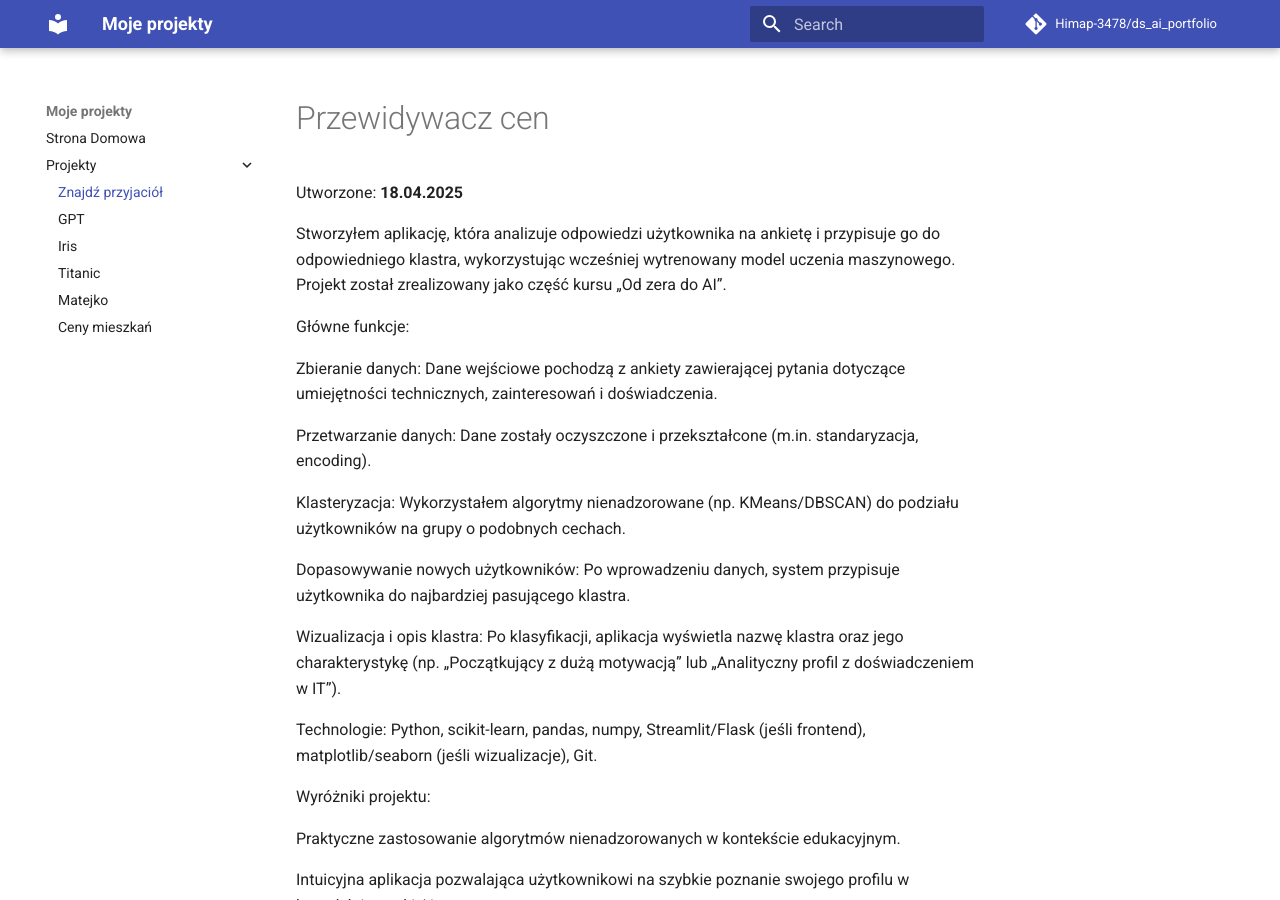
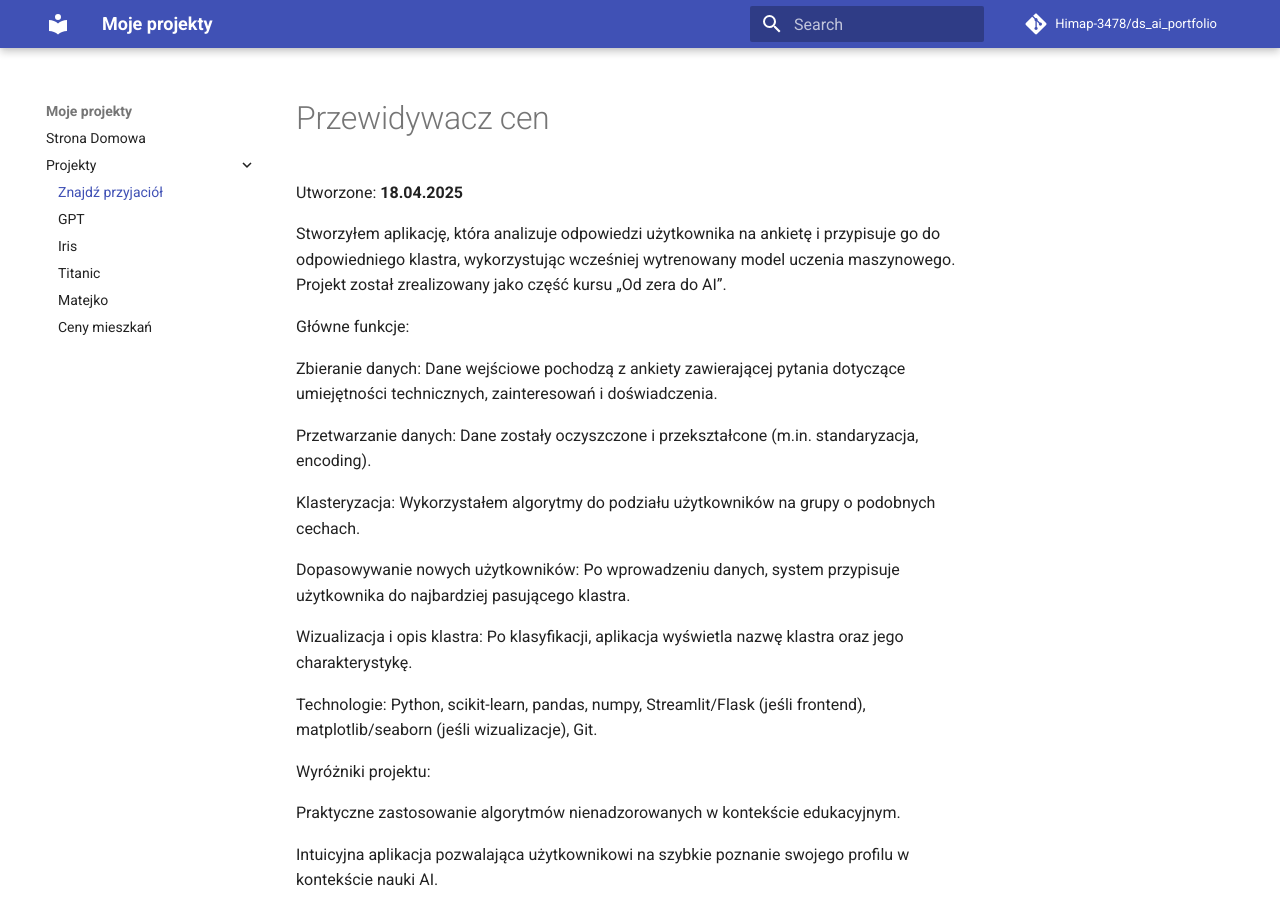
Before and after one commit to Himap-3478/ds_ai_portfolio, an MkDocs documentation site: the page built from docs/Find_friends/index.md, in a window 1280 px wide and 900 px high. Built offline with MkDocs 1.6.1 and Material for MkDocs 9.7.7, drawn with Linux system fonts in a browser that asks for light colours; comment, search, counter and statistics services are not loaded.

Commit message:
aktualizacja

```diff
--- a/docs/Find_friends/index.md
+++ b/docs/Find_friends/index.md
@@ -10,11 +10,11 @@ Zbieranie danych: Dane wejściowe pochodzą z ankiety zawierającej pytania doty
 
 Przetwarzanie danych: Dane zostały oczyszczone i przekształcone (m.in. standaryzacja, encoding).
 
-Klasteryzacja: Wykorzystałem algorytmy nienadzorowane (np. KMeans/DBSCAN) do podziału użytkowników na grupy o podobnych cechach.
+Klasteryzacja: Wykorzystałem algorytmy do podziału użytkowników na grupy o podobnych cechach.
 
 Dopasowywanie nowych użytkowników: Po wprowadzeniu danych, system przypisuje użytkownika do najbardziej pasującego klastra.
 
-Wizualizacja i opis klastra: Po klasyfikacji, aplikacja wyświetla nazwę klastra oraz jego charakterystykę (np. „Początkujący z dużą motywacją” lub „Analityczny profil z doświadczeniem w IT”).
+Wizualizacja i opis klastra: Po klasyfikacji, aplikacja wyświetla nazwę klastra oraz jego charakterystykę.
 
 Technologie:
 Python, scikit-learn, pandas, numpy, Streamlit/Flask (jeśli frontend), matplotlib/seaborn (jeśli wizualizacje), Git.
```
